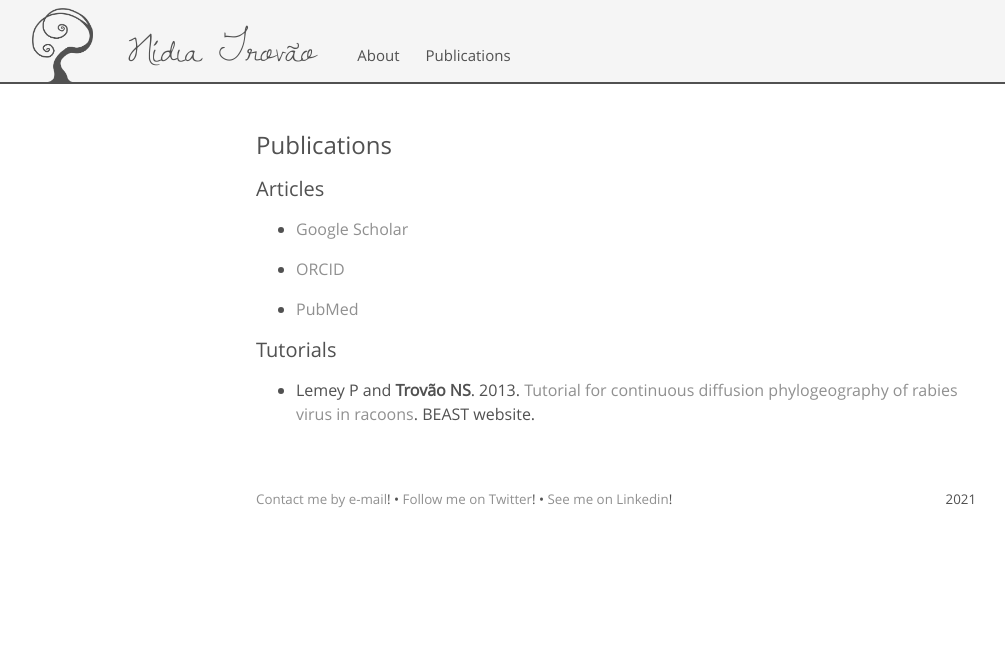
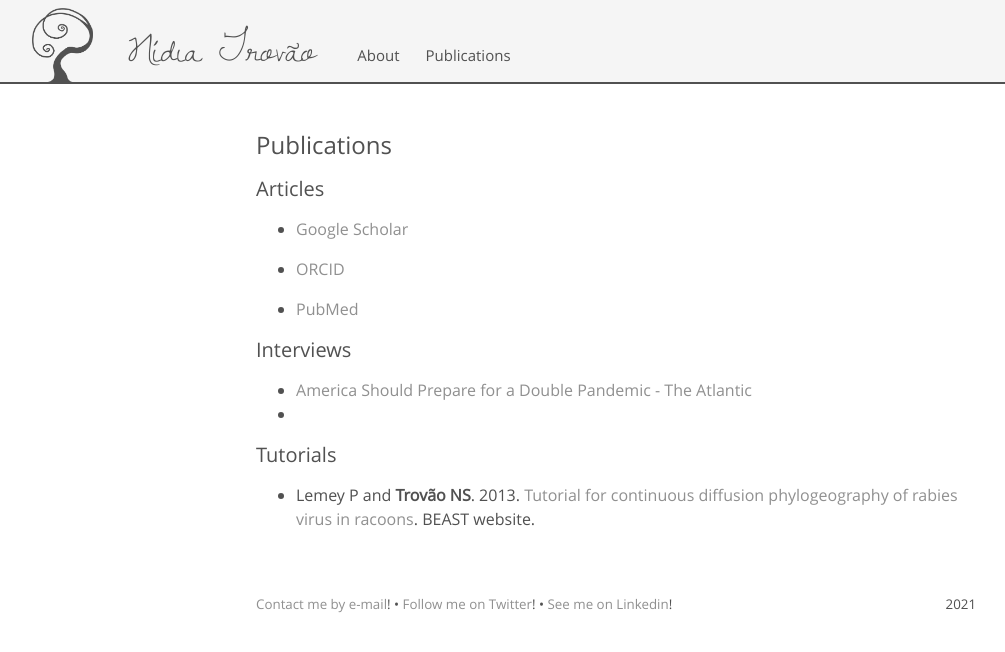
Before and after one commit to nidiatrovao/nidiatrovao.github.io, a Jekyll site: the page built from publications.md, in a window 1280 px wide. Shown: the top 652 px of the page, without its empty margins (24-1029 px from the left). Built offline with Jekyll 4.4.1, drawn with Linux system fonts in a browser that asks for light colours.

Commit message:
Update publications.md

```diff
--- a/publications.md
+++ b/publications.md
@@ -12,6 +12,11 @@ title: Publications
 *  <a target="_blank" href="https://pubmed.ncbi.nlm.nih.gov/?term=Trovao%2C+Nidia%5BAuthor%5D" title="Click to see my publications">PubMed</a>
 
 
+## Interviews
+
+*  <a target="_blank" href="https://www.theatlantic.com/health/archive/2020/07/double-pandemic-covid-flu/614152/" >America Should Prepare for a Double Pandemic - The Atlantic</a>
+*
+
 ## Tutorials
 
 * Lemey P and <b>Trovão NS</b>. 2013. [Tutorial for continuous diffusion phylogeography of rabies virus in racoons](https://code.google.com/p/beast-mcmc/downloads/detail?name=Continuous_Phylogeography_1.7.5.zip&can=2&q=). BEAST website.
```
